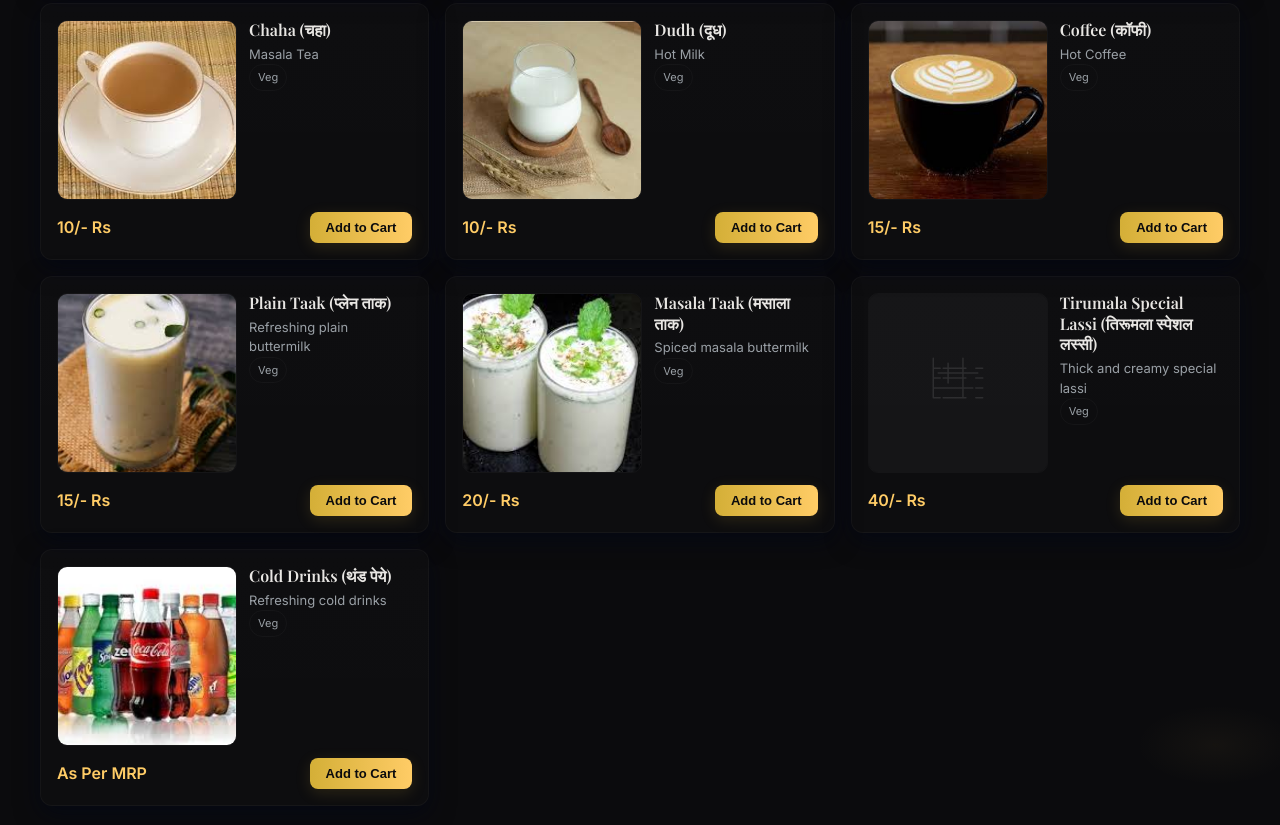
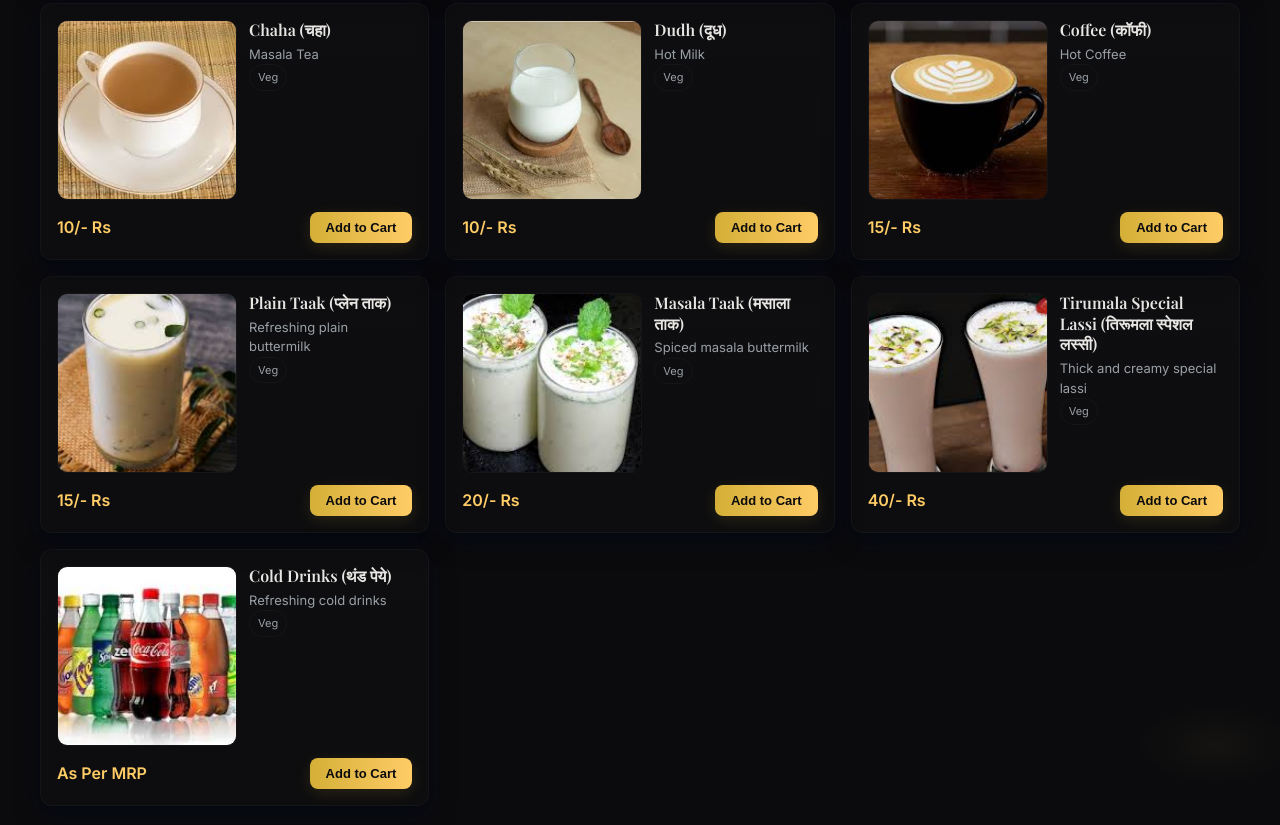
Before and after one commit to MenuSpeak/Hotel-Tirumala-, a plain HTML site: page index.html in a window 1280 px wide. Shown: the part 11175-12000 px from the top of the page. Drawn offline with nearby package versions, Linux system fonts and the light colour scheme.

Commit message:
Update index.html

```diff
--- a/index.html
+++ b/index.html
@@ -1484,7 +1484,7 @@
 
 { "id": 41, "cat": "COLD DRINKS", "name": "Plain Taak (प्लेन ताक)", "price": "15/- Rs", "desc": "Refreshing plain buttermilk", "tags": ["Veg"], "img": "img/plain_tak.jpg" },
 { "id": 42, "cat": "COLD DRINKS", "name": "Masala Taak (मसाला ताक)", "price": "20/- Rs", "desc": "Spiced masala buttermilk", "tags": ["Veg"], "img": "img/masala_tak.jpg" },
-{ "id": 43, "cat": "COLD DRINKS", "name": "Tirumala Special Lassi (तिरूमला स्पेशल लस्सी)", "price": "40/- Rs", "desc": "Thick and creamy special lassi", "tags": ["Veg"], "img": "img/special_lassi.jeg" },
+{ "id": 43, "cat": "COLD DRINKS", "name": "Tirumala Special Lassi (तिरूमला स्पेशल लस्सी)", "price": "40/- Rs", "desc": "Thick and creamy special lassi", "tags": ["Veg"], "img": "img/special_lassi.jpg" },
 { "id": 44, "cat": "COLD DRINKS", "name": "Cold Drinks (थंड पेये)", "price": "As Per MRP", "desc": "Refreshing cold drinks", "tags": ["Veg"], "img": "img/cold_drinks.jpg" },
 
 
```
